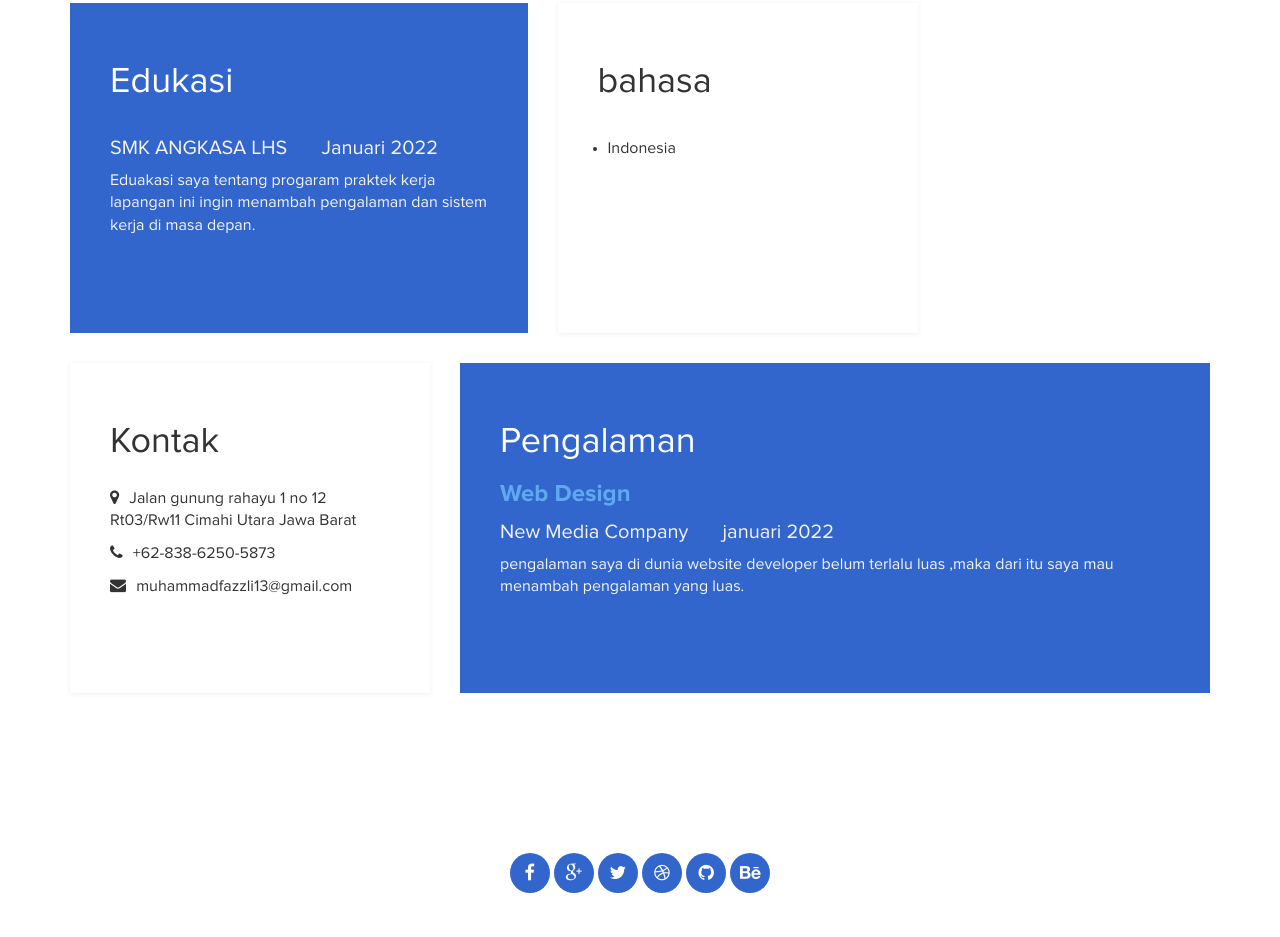
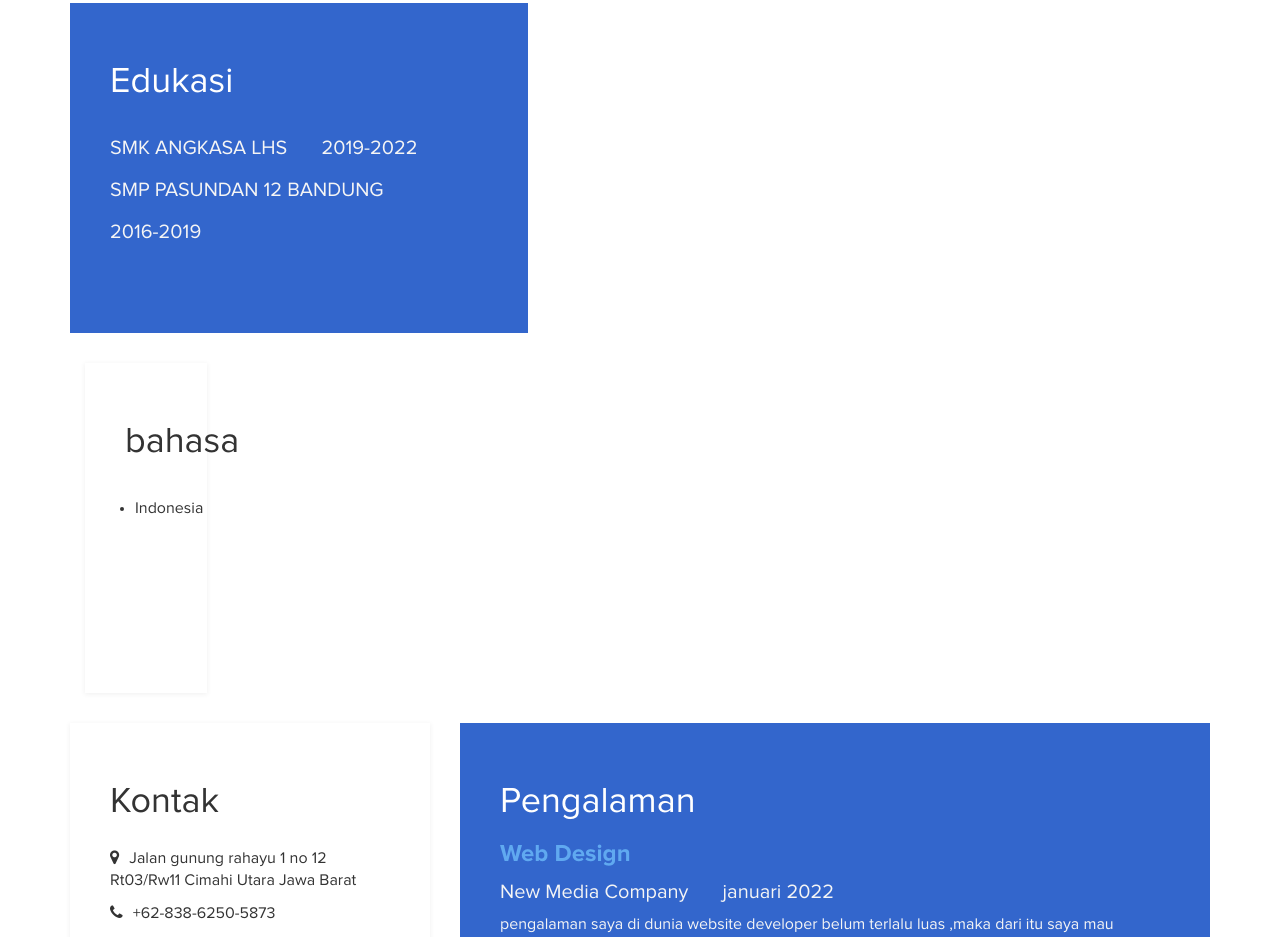
Before and after one commit to Fazzlihadian12/fazzlihadian12.github.io, a plain HTML site: page index.html in a window 1280 px wide. Shown: the part 1326-2263 px from the top of the page. Drawn offline with Linux system fonts and the light colour scheme.

Commit message:
Update index.html

```diff
--- a/index.html
+++ b/index.html
@@ -82,11 +82,13 @@ http://www.templatemo.com/tm-467-easy-profile
 			<div class="education">
 				<h2 class="white">Edukasi</h2>
 					<div class="education-content">
-							<div class="education-school">
+							<div class="Pendidikan-school">
 								<h5>SMK ANGKASA LHS</h5><span></span>
-								<h5>Januari 2022</h5>
+								<h5>2019-2022</h5>
 							</div>
-						<p class="education-description">Eduakasi saya tentang progaram praktek kerja lapangan ini ingin menambah pengalaman dan sistem kerja di masa depan.</p>
+						<div class="Pendidikan-school">
+								<h5>SMP PASUNDAN 12 BANDUNG</h5><span></span>
+								<h5>2016-2019</h5>
 					</div>
 			</div>
 		</div>
```
